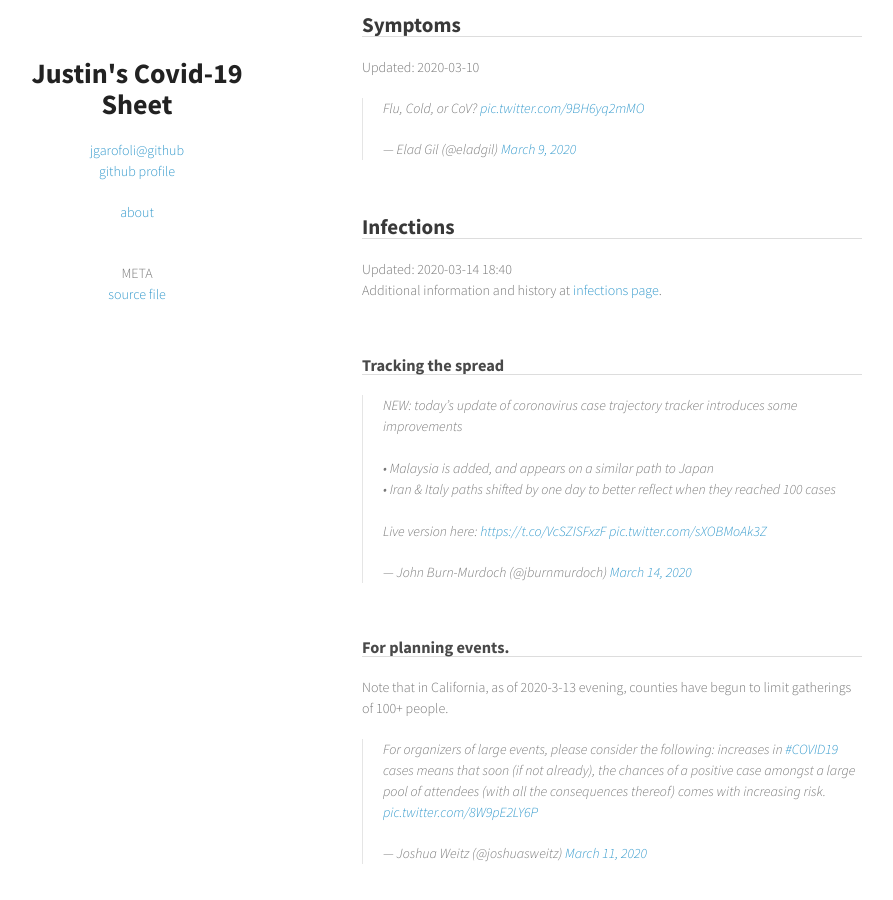
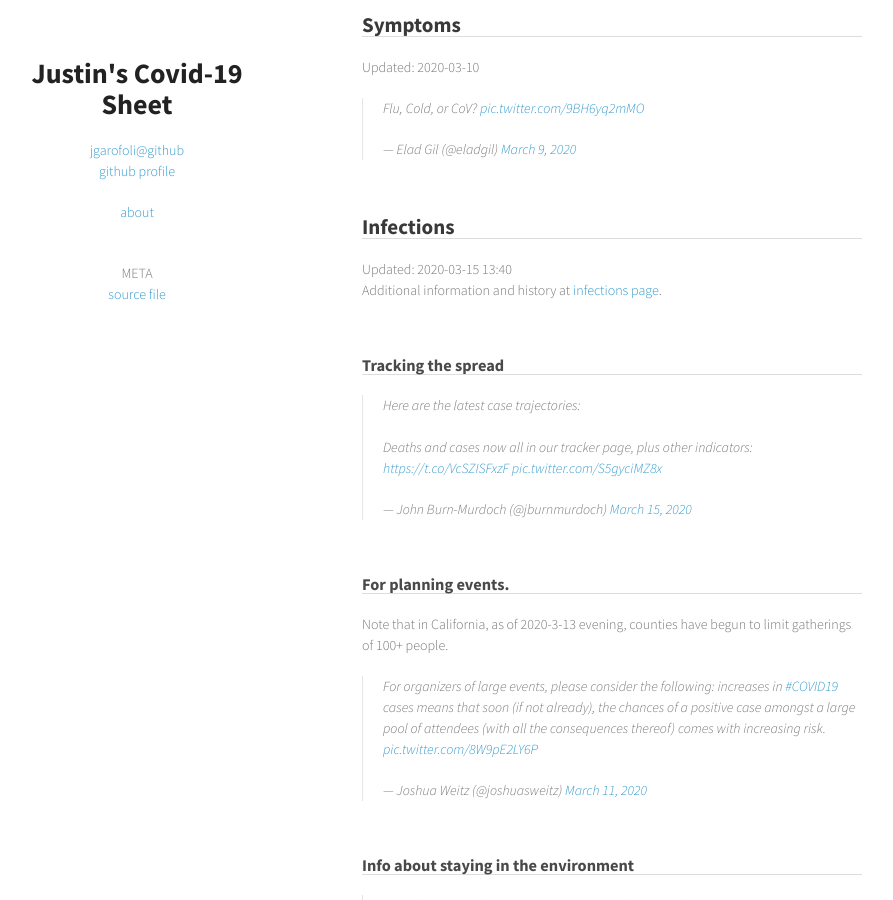
Before and after one commit to jgarofoli/jgarofoli.github.io, a Jekyll site: the page built from covid19/index.md, in a window 1280 px wide and 900 px high, scrolled down 1458 px. Shown: the whole window, without its empty margins (208-1101 px from the left). Built offline with Jekyll 4.4.1, drawn with Linux system fonts in a browser that asks for light colours; comment, search, counter and statistics services are not loaded; some of the changed text lies outside the part shown.

Commit message:
Updated latest infection chart.

```diff
--- a/covid19/index.md
+++ b/covid19/index.md
@@ -1,8 +1,11 @@
 ---
 title: Covid-19
 layout: covid
-reviseddate: 2020-03-14 18:40 PDT
+reviseddate: 2020-03-15 13:40 PDT
 changelog: |
+  2020-03-15:
+  - Updated latest infection chart.
+
   2020-03-14:
   - Added more to what you shoudl do section.
   - Move infection info to separate page, update spread chart to latest, add better formatting.
@@ -69,12 +72,12 @@ Updated: 2020-03-10
 
 ## Infections
 
-Updated: 2020-03-14 18:40<br/>
+Updated: 2020-03-15 13:40<br/>
 Additional information and history at <a href="{% link covid19/infections.md %}">infections page</a>.
 
 ### Tracking the spread
 
-<blockquote class="twitter-tweet"><p lang="en" dir="ltr">NEW: today’s update of coronavirus case trajectory tracker introduces some improvements<br><br>• Malaysia is added, and appears on a similar path to Japan<br>• Iran &amp; Italy paths shifted by one day to better reflect when they reached 100 cases<br><br>Live version here: <a href="https://t.co/VcSZISFxzF">https://t.co/VcSZISFxzF</a> <a href="https://t.co/sXOBMoAk3Z">pic.twitter.com/sXOBMoAk3Z</a></p>&mdash; John Burn-Murdoch (@jburnmurdoch) <a href="https://twitter.com/jburnmurdoch/status/1238822732302815232?ref_src=twsrc%5Etfw">March 14, 2020</a></blockquote> <script async src="https://platform.twitter.com/widgets.js" charset="utf-8"></script>
+<blockquote class="twitter-tweet" data-conversation="none"><p lang="en" dir="ltr">Here are the latest case trajectories: <br><br>Deaths and cases now all in our tracker page, plus other indicators: <a href="https://t.co/VcSZISFxzF">https://t.co/VcSZISFxzF</a> <a href="https://t.co/S5gyciMZ8x">pic.twitter.com/S5gyciMZ8x</a></p>&mdash; John Burn-Murdoch (@jburnmurdoch) <a href="https://twitter.com/jburnmurdoch/status/1239276631560278022?ref_src=twsrc%5Etfw">March 15, 2020</a></blockquote> <script async src="https://platform.twitter.com/widgets.js" charset="utf-8"></script>
 
 ### For planning events.
 
```
Also changed, not shown: covid19/infections.md (+9 -0 lines).
